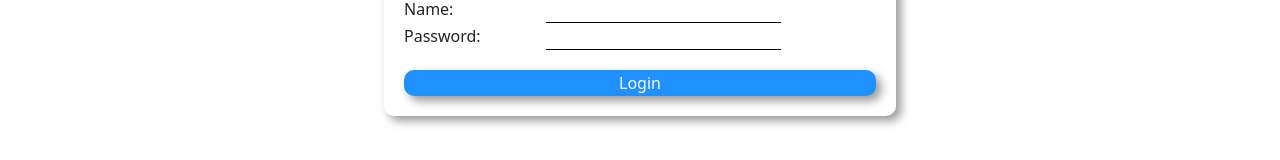
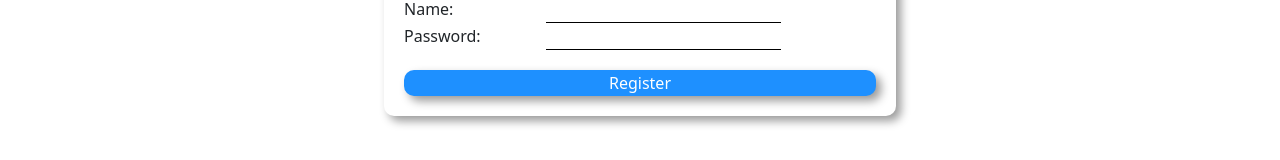
Before and after one commit to emerickCHALET/NewBoard, a React (Create React App) app in the folder newboard/: page /inscription in a window 1280 px wide. Shown: the part 344-504 px from the top of the page. Built offline with nearby package versions, Linux system fonts and the light colour scheme.

Commit message:
Update Insciption.tsx

```diff
--- a/newboard/src/pages/Insciption.tsx
+++ b/newboard/src/pages/Insciption.tsx
@@ -40,7 +40,7 @@ const InscriptionPage = () => {
                     <label htmlFor={"password"}>Password:</label>
                     <input type={"password"} id={"password"} />
                 </fieldset>
-                <button className={"form-button"} type={"submit"}>Login</button>
+                <button className={"form-button"} type={"submit"}>Register</button>
             </form>
             </div>
             <Footer/>
```
